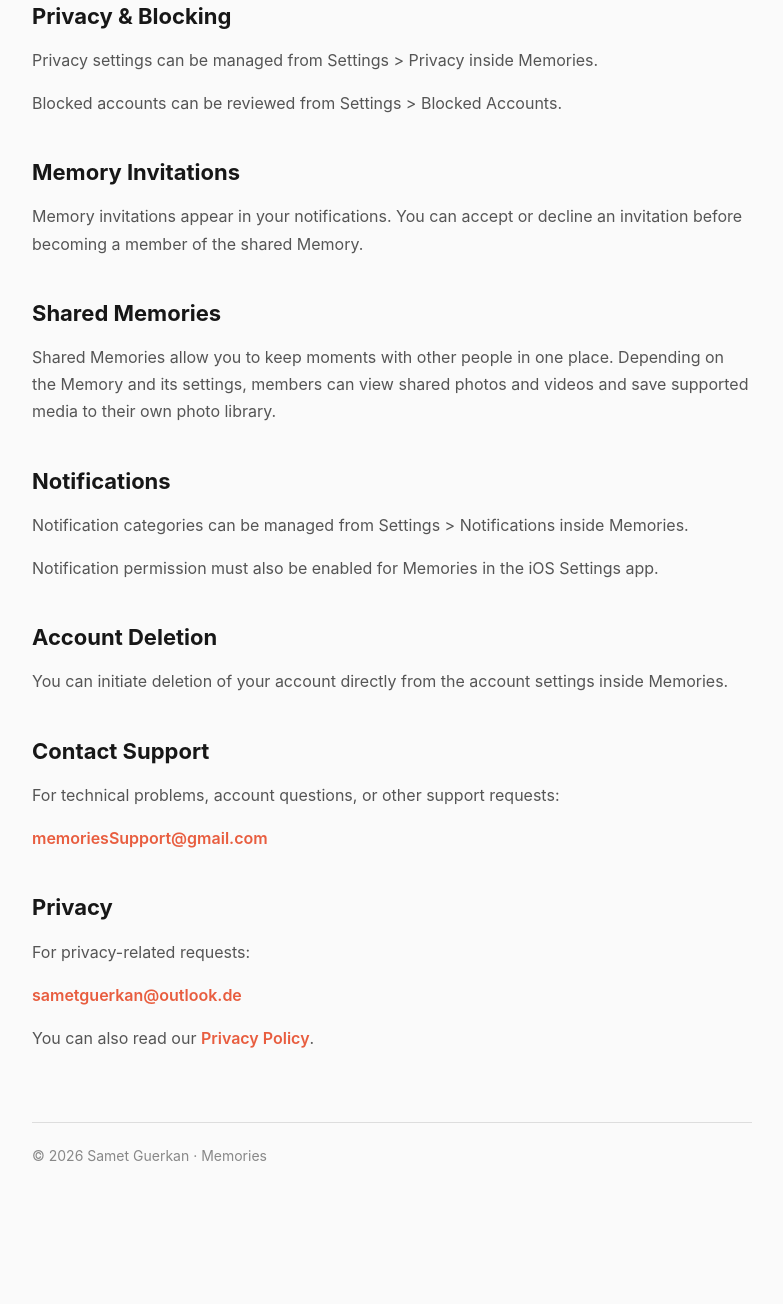
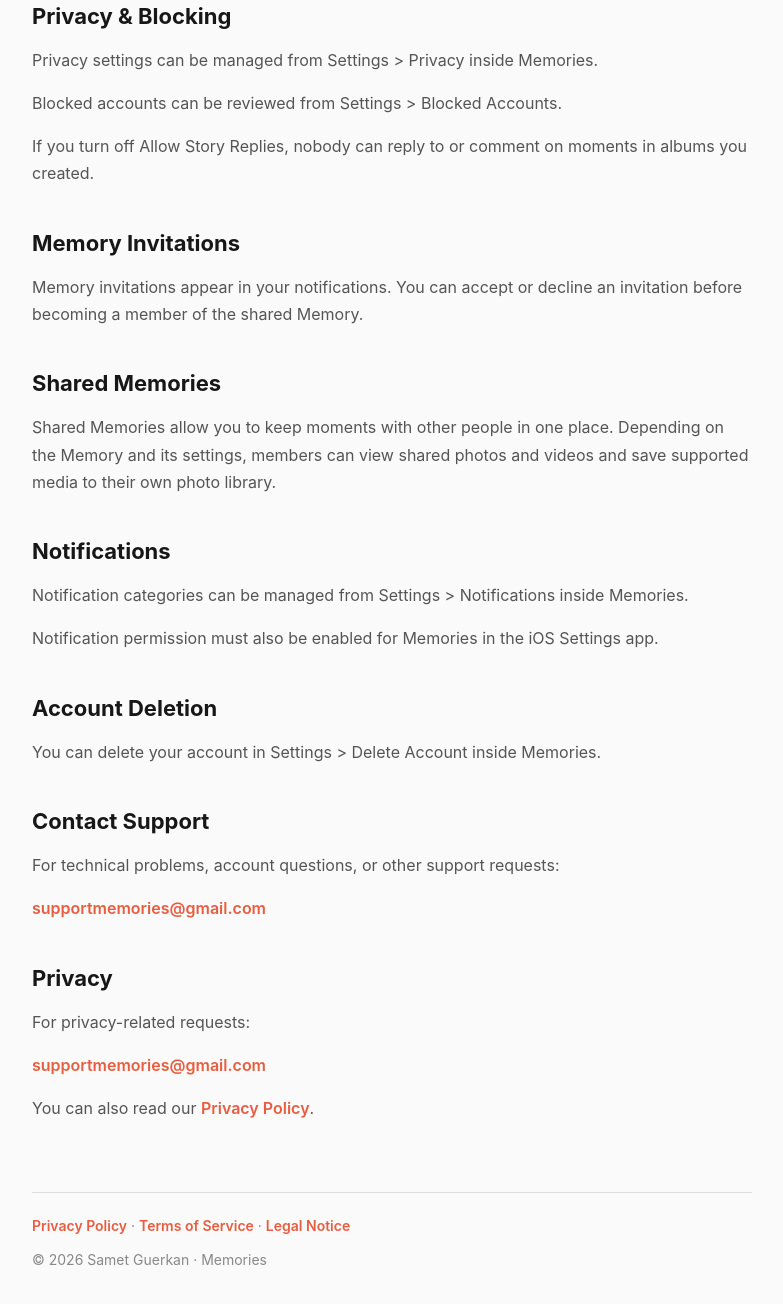
Before and after one commit to Samet1067/memories-app, a plain HTML site: page support.html in a window 1280 px wide. Shown: the part 512-1816 px from the top of the page, without its empty margins (248-1031 px from the left). Before the commit the page ends 1756 px from the top, so only its background shows below. Drawn offline with Linux system fonts and the light colour scheme.

Commit message:
Add support.html for Memories application

```diff
--- a/support.html
+++ b/support.html
@@ -99,6 +99,11 @@
         Settings &gt; Blocked Accounts.
     </p>
 
+    <p>
+        If you turn off Allow Story Replies, nobody can reply to or
+        comment on moments in albums you created.
+    </p>
+
 
     <h2>Memory Invitations</h2>
 
@@ -135,8 +140,8 @@
     <h2>Account Deletion</h2>
 
     <p>
-        You can initiate deletion of your account directly from
-        the account settings inside Memories.
+        You can delete your account in Settings &gt; Delete Account
+        inside Memories.
     </p>
 
 
@@ -147,8 +152,8 @@
     </p>
 
     <p>
-        <a href="mailto:memoriesSupport@gmail.com">
-            memoriesSupport@gmail.com
+        <a href="mailto:supportmemories@gmail.com">
+            supportmemories@gmail.com
         </a>
     </p>
 
@@ -160,8 +165,8 @@
     </p>
 
     <p>
-        <a href="mailto:sametguerkan@outlook.de">
-            sametguerkan@outlook.de
+        <a href="mailto:supportmemories@gmail.com">
+            supportmemories@gmail.com
         </a>
     </p>
 
@@ -172,6 +177,10 @@
 
 
     <footer>
+        <a href="privacy.html">Privacy Policy</a> ·
+        <a href="terms.html">Terms of Service</a> ·
+        <a href="impressum.html">Legal Notice</a>
+        <br><br>
         © 2026 Samet Guerkan · Memories
     </footer>
 
```
